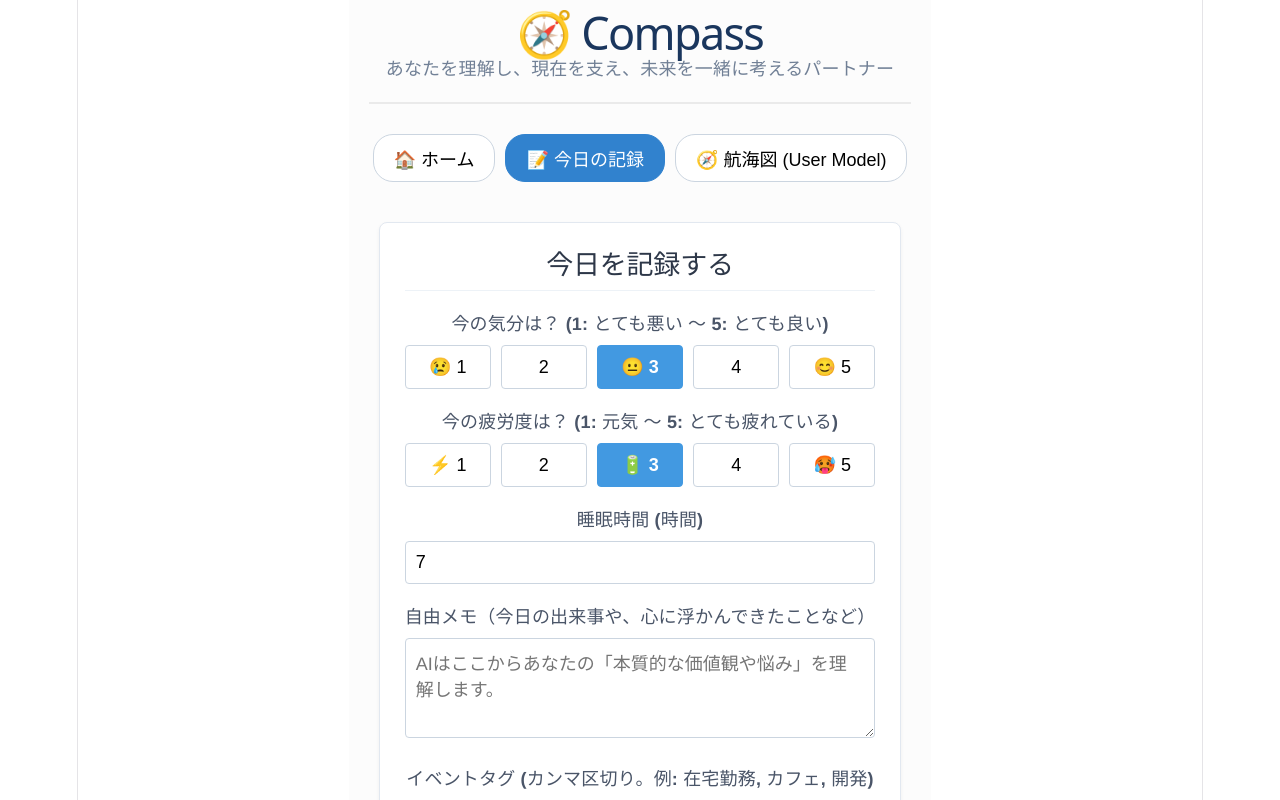
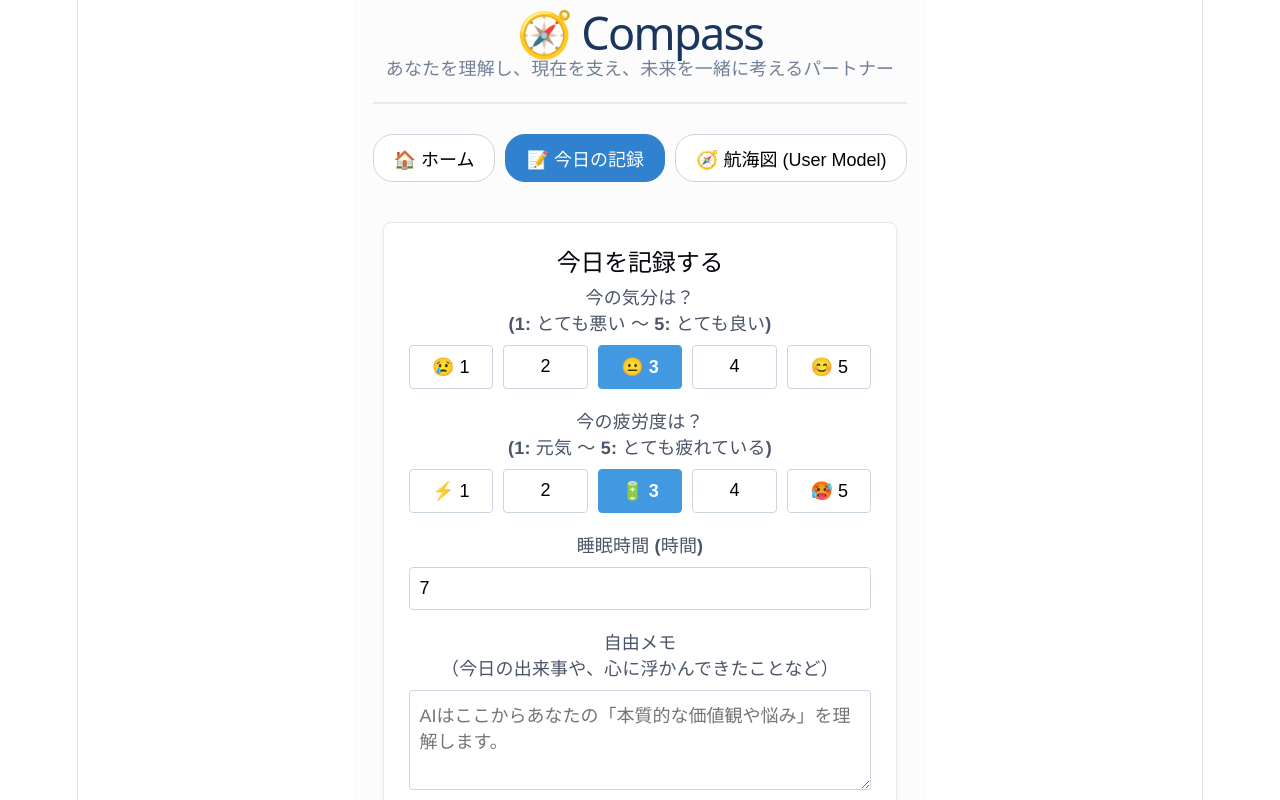
Before and after one commit to compassmaster/Compass, a React (Vite) app: page / in a window 1280 px wide. Both pictures are taken after a click on the button "📝 今日の記録". Shown: the top 800 px of the page. Built offline with nearby package versions, Linux system fonts and the light colour scheme.

Commit message:
Update LogTab.tsx

```diff
--- a/src/features/daily-log/components/LogTab.tsx
+++ b/src/features/daily-log/components/LogTab.tsx
@@ -3,6 +3,7 @@ import { logRepository } from '../services';
 import {
   todayDateString,
   draftToLog,
+  isDraftValid,
   type DailyLogDraft,
   type Scale,
 } from '../types/log';
@@ -15,31 +16,40 @@ import './LogTab.css';
  * 保存成功時に onSaveSuccess コールバックで親に通知する。
  */
 export function LogTab({ onSaveSuccess }: { onSaveSuccess: () => void }) {
-  const [mood, setMood] = useState<Scale>(3);
-  const [fatigue, setFatigue] = useState<Scale>(3);
-  const [sleepHours, setSleepHours] = useState<string>('7');
-  const [note, setNote] = useState<string>('');
-  const [events, setEvents] = useState<string>('');
+  const [mood, setMood] = useState<Scale | null>(3);
+  const [fatigue, setFatigue] = useState<Scale | null>(3);
+  const [sleepHours, setSleepHours] = useState('7');
+  const [note, setNote] = useState('');
+  const [events, setEvents] = useState('');
 
   const handleSubmit = (e: React.FormEvent) => {
     e.preventDefault();
-    const now = new Date().toISOString();
-    const newLog: DailyLog = {
-      id: generateEntryId(),
-      date: toDateString(new Date()),
-      createdAt: now,
-      updatedAt: now,
-      schemaVersion: CURRENT_SCHEMA_VERSION,
+
+    const draft: DailyLogDraft = {
       mood,
       fatigue,
       sleepHours: sleepHours ? parseFloat(sleepHours) : null,
       note,
-      events: events.split(',').map(e => e.trim()).filter(Boolean),
+      events: events
+        .split(',')
+        .map((e) => e.trim())
+        .filter(Boolean),
     };
+
+    // 必須項目チェック
+    if (!isDraftValid(draft)) {
+      alert('気分と疲労度を入力してください');
+      return;
+    }
+
+    const newLog = draftToLog(
+      draft,
+      todayDateString()
+    );
 
     logRepository.save(newLog);
 
-    // フォームの完全なリセット
+    // フォームリセット
     setMood(3);
     setFatigue(3);
     setSleepHours('7');
@@ -47,47 +57,79 @@ export function LogTab({ onSaveSuccess }: { onSaveSuccess: () => void }) {
     setEvents('');
 
     alert('今日の記録を保存しました！');
+
     onSaveSuccess();
   };
 
   return (
     <form onSubmit={handleSubmit} className="log-form">
-      <h2 className="section-title">今日を記録する</h2>
+      <h2>今日を記録する</h2>
 
       <div className="form-group">
-        <label className="form-label">今の気分は？ (1: とても悪い 〜 5: とても良い)</label>
+        <label className="form-label">
+          今の気分は？
+          <br />
+          (1: とても悪い 〜 5: とても良い)
+        </label>
+
         <div className="scale-container">
-          {([1, 2, 3, 4, 5] as Scale[]).map(val => (
+          {([1, 2, 3, 4, 5] as Scale[]).map((val) => (
             <button
               key={`mood-${val}`}
               type="button"
-              className={`scale-button ${mood === val ? 'scale-active' : ''}`}
+              className={`scale-button ${
+                mood === val ? 'scale-active' : ''
+              }`}
               onClick={() => setMood(val)}
             >
-              {val === 1 ? '😢 1' : val === 3 ? '😐 3' : val === 5 ? '😊 5' : val}
+              {val === 1
+                ? '😢 1'
+                : val === 3
+                ? '😐 3'
+                : val === 5
+                ? '😊 5'
+                : val}
             </button>
           ))}
         </div>
       </div>
 
+
       <div className="form-group">
-        <label className="form-label">今の疲労度は？ (1: 元気 〜 5: とても疲れている)</label>
+        <label className="form-label">
+          今の疲労度は？
+          <br />
+          (1: 元気 〜 5: とても疲れている)
+        </label>
+
         <div className="scale-container">
-          {([1, 2, 3, 4, 5] as Scale[]).map(val => (
+          {([1, 2, 3, 4, 5] as Scale[]).map((val) => (
             <button
               key={`fatigue-${val}`}
               type="button"
-              className={`scale-button ${fatigue === val ? 'scale-active' : ''}`}
+              className={`scale-button ${
+                fatigue === val ? 'scale-active' : ''
+              }`}
               onClick={() => setFatigue(val)}
             >
-              {val === 1 ? '⚡ 1' : val === 3 ? '🔋 3' : val === 5 ? '🥵 5' : val}
+              {val === 1
+                ? '⚡ 1'
+                : val === 3
+                ? '🔋 3'
+                : val === 5
+                ? '🥵 5'
+                : val}
             </button>
           ))}
         </div>
       </div>
 
+
       <div className="form-group">
-        <label className="form-label">睡眠時間 (時間)</label>
+        <label className="form-label">
+          睡眠時間 (時間)
+        </label>
+
         <input
           type="number"
           step="0.1"
@@ -97,8 +139,14 @@ export function LogTab({ onSaveSuccess }: { onSaveSuccess: () => void }) {
         />
       </div>
 
+
       <div className="form-group">
-        <label className="form-label">自由メモ（今日の出来事や、心に浮かんできたことなど）</label>
+        <label className="form-label">
+          自由メモ
+          <br />
+          （今日の出来事や、心に浮かんできたことなど）
+        </label>
+
         <textarea
           value={note}
           onChange={(e) => setNote(e.target.value)}
@@ -107,8 +155,14 @@ export function LogTab({ onSaveSuccess }: { onSaveSuccess: () => void }) {
         />
       </div>
 
+
       <div className="form-group">
-        <label className="form-label">イベントタグ (カンマ区切り。例: 在宅勤務, カフェ, 開発)</label>
+        <label className="form-label">
+          イベントタグ
+          <br />
+          （カンマ区切り。例: 在宅勤務, カフェ, 開発）
+        </label>
+
         <input
           type="text"
           value={events}
@@ -118,7 +172,14 @@ export function LogTab({ onSaveSuccess }: { onSaveSuccess: () => void }) {
         />
       </div>
 
-      <button type="submit" className="submit-button">保存して航海図に反映させる</button>
+
+      <button
+        type="submit"
+        className="submit-button"
+      >
+        保存して航海図に反映させる
+      </button>
+
     </form>
   );
 }
```
